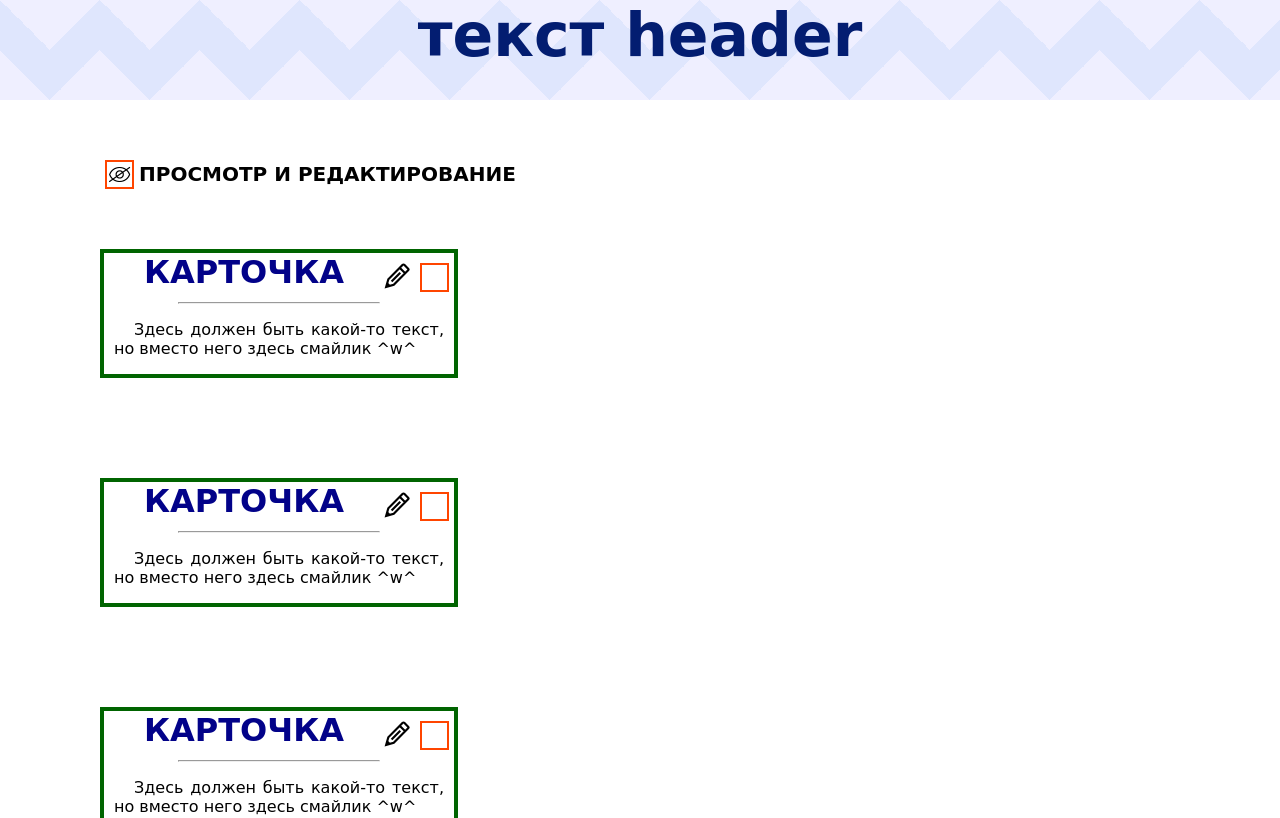
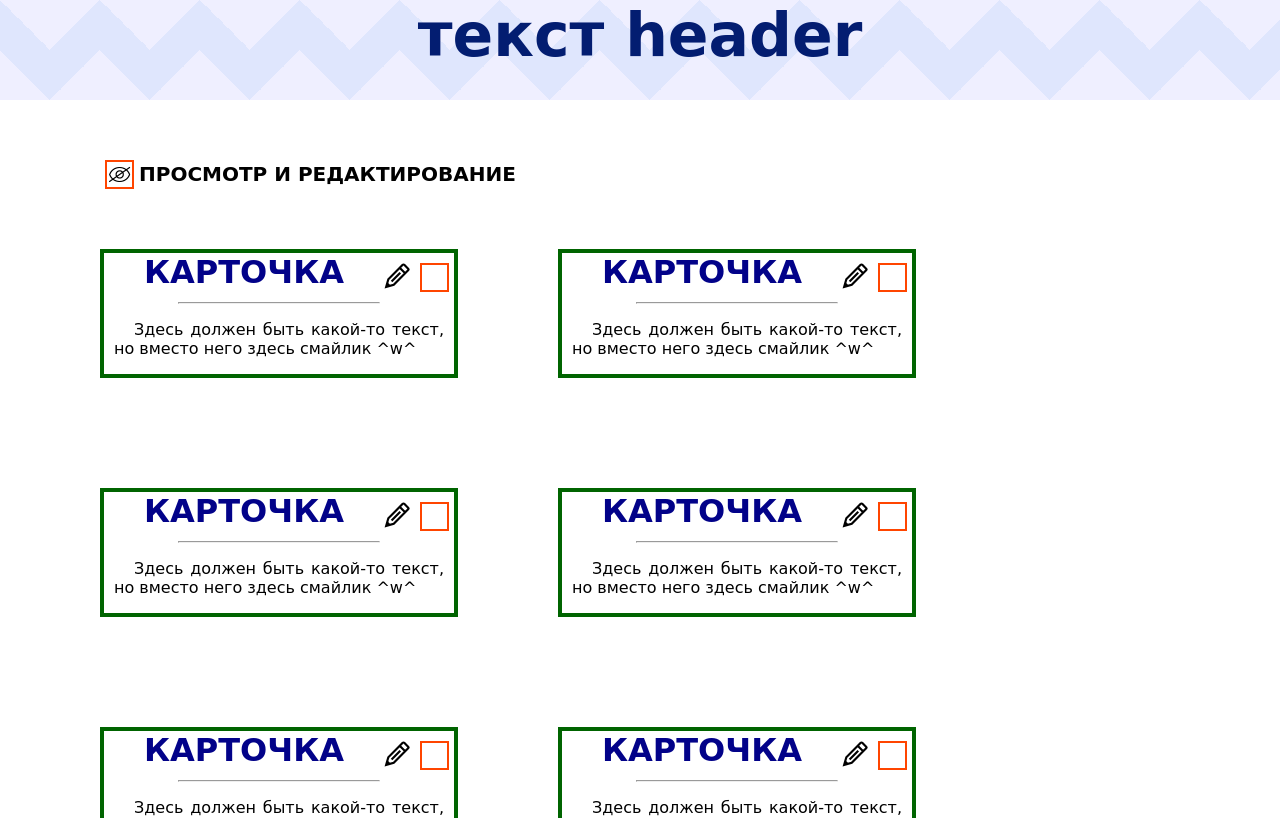
Before and after one commit to 4w1de/Shirokih-JS, a React (Create React App) app: page / in a window 1280 px wide. Shown: the top 818 px of the page. Built offline with nearby package versions, Linux system fonts and the light colour scheme.

Commit message:
Fix: 1. Warning: Each child in a list...; 2. Warning: componentWillReceiveProps has been...; 3. Warning: Use the defaultValue or value...; Change: {mas} -> <div...{mas}</div>

```diff
--- a/src/Body.js
+++ b/src/Body.js
@@ -20,9 +20,9 @@ class Body extends Component {
         })
     }
     render() {
-        var mas = [];
+        let mas = [];
         for(let i=0; i<7; i++) {
-            mas.push(<Card valueView={this.state.viewOnly} />);
+            mas.push(<Card key={i} valueView={this.state.viewOnly} />);
         }
         return (
             <div>
@@ -33,7 +33,7 @@ class Body extends Component {
                     </label>
                     <div className="Div-view-edit">{this.state.textCheck}</div>
                 </div>
-                {mas}
+                <div style={{ display: 'flex', flexWrap: 'wrap' }}>{mas}</div>
             </div>
         );
     }
--- a/src/Card.js
+++ b/src/Card.js
@@ -16,10 +16,13 @@ class Card extends Component {
         this.changeText=this.changeText.bind(this);
     }
 
-    componentWillReceiveProps(nextProps) {
-        if (this.props.valueView !== true) {
-            this.setState({editMode: false})
+    static getDerivedStateFromProps(props, state) {
+        if (props.valueView !== false) {
+            return {
+                editMode: false
+            };
         }
+        return null;
     }
 
     handleChange() {
@@ -88,10 +91,10 @@ class Card extends Component {
                             </div>
                             <hr/>
                             <div className="Div-card-text">
-                                    <textarea ref={(ref) => {
+                                    <textarea value={this.props.textCard} defaultValue={this.state.textCard} ref={(ref) => {
                                         this.newTextCard = ref;
                                     }}>
-                                        {this.state.textCard}
+
                                     </textarea>
                             </div>
                         </div>
```
